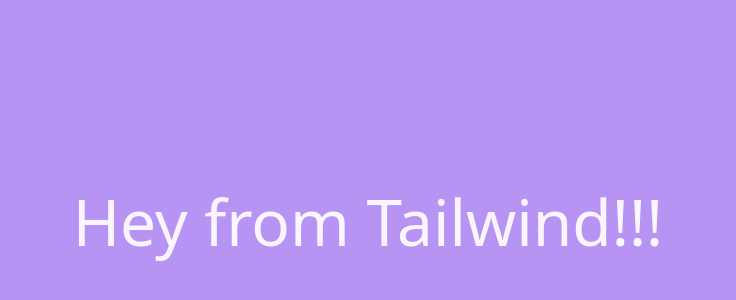
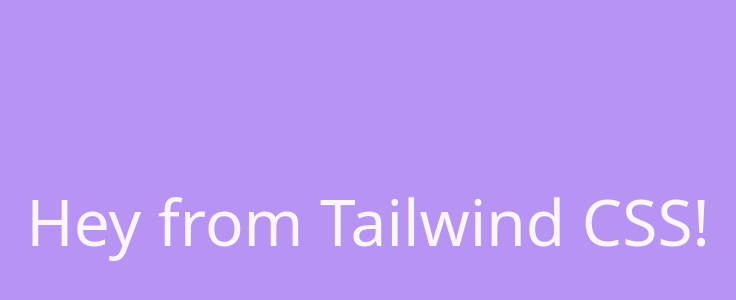
Before and after one commit to arpanp11/web-with-tailwind, a website built with Parcel: page src/index.html in a window 1280 px wide. Shown: the part 178-478 px from the top of the page, without its empty margins (272-1008 px from the left). Built offline with nearby package versions, Linux system fonts and the light colour scheme.

Commit message:
fix type

```diff
--- a/src/index.html
+++ b/src/index.html
@@ -8,7 +8,7 @@
   <body
     class="min-h-screen flex items-center justify-center text-6xl bg-purple-400 text-purple-100"
   >
-    <h1>Hey from Tailwind!!!</h1>
+    <h1>Hey from Tailwind CSS!</h1>
     <script src="index.js"></script>
   </body>
 </html>
```
